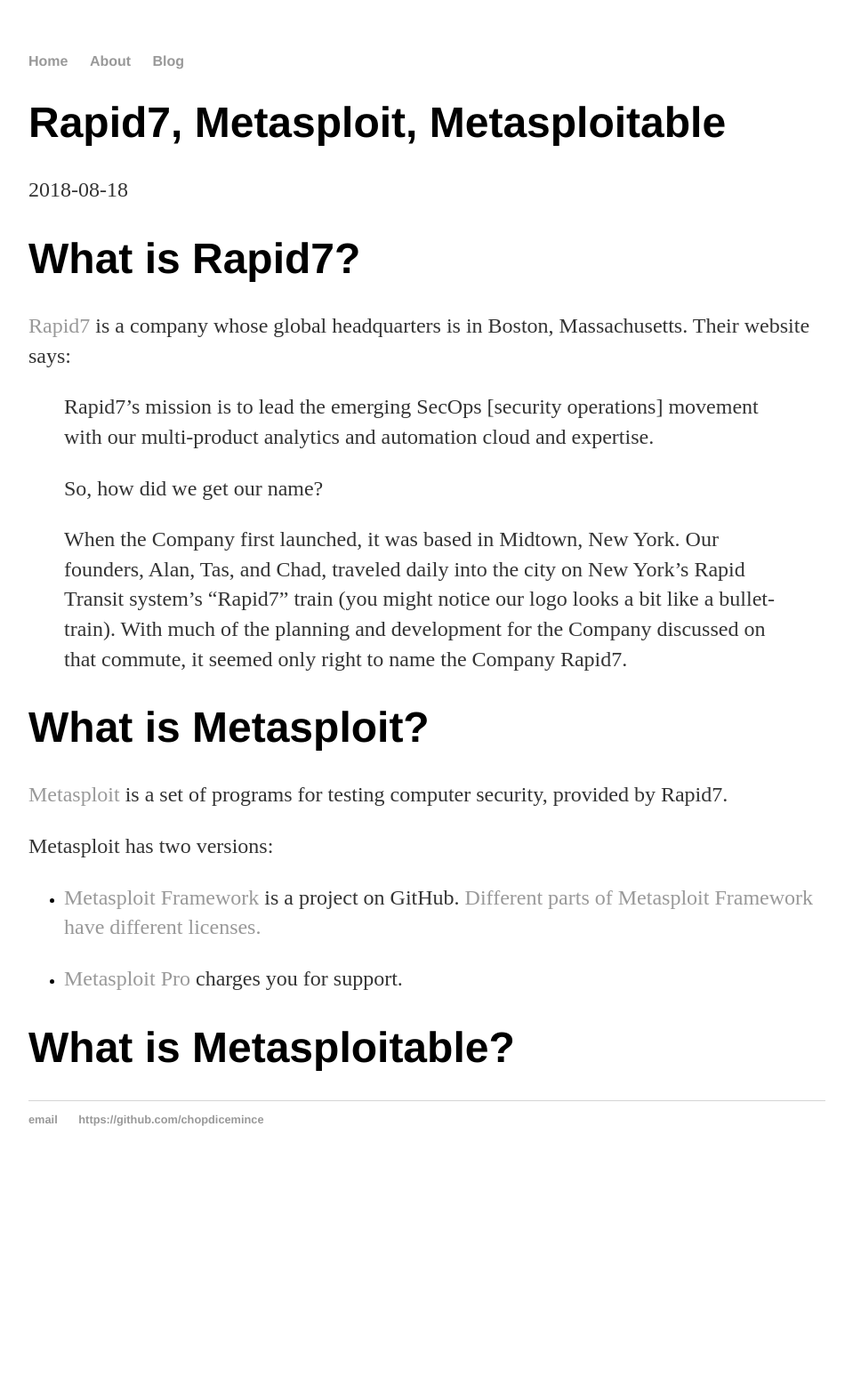
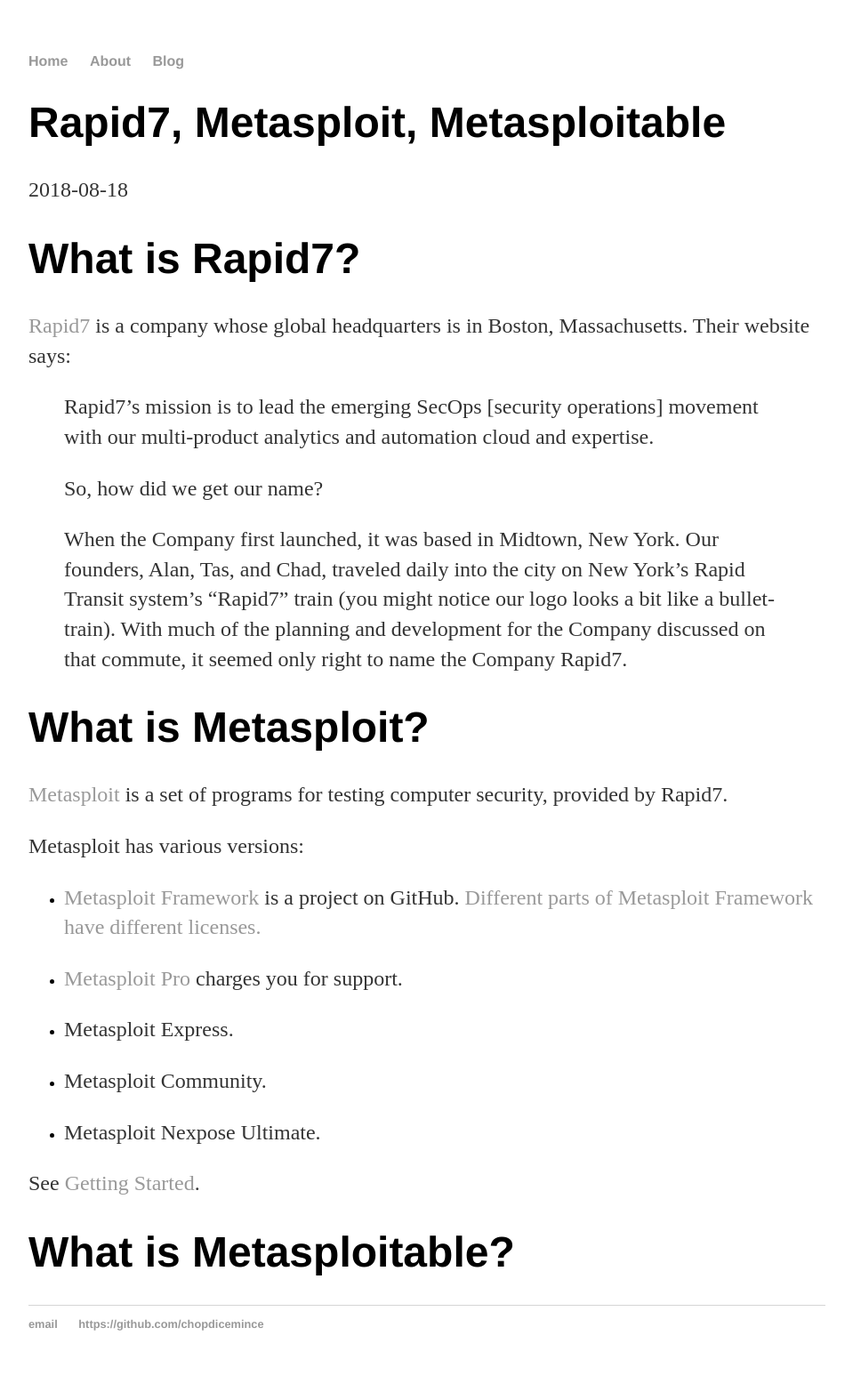
Before and after one commit to chopdicemince/chopdicemince.github.io, a Jekyll site: the page built from _posts/2018-08-18-rapid7-metasploit-metasploitable.md, in a window 1280 px wide. Shown: the whole page at 89% size, without its empty margins (160-1119 px from the left). Built offline with Jekyll 4.4.1, drawn with Linux system fonts in a browser that asks for light colours; before the commit the page ends 1326 px from its top, so only the background shows below that.

Commit message:
Update 2018-08-18-rapid7-metasploit-metasploitable.md

```diff
--- a/_posts/2018-08-18-rapid7-metasploit-metasploitable.md
+++ b/_posts/2018-08-18-rapid7-metasploit-metasploitable.md
@@ -18,10 +18,18 @@
 
 [Metasploit](https://www.metasploit.com/) is a set of programs for testing computer security, provided by Rapid7.
 
-Metasploit has two versions:
+Metasploit has various versions:
 
 * [Metasploit Framework](https://github.com/rapid7/metasploit-framework) is a project on GitHub. [Different parts of Metasploit Framework have different licenses.](https://github.com/rapid7/metasploit-framework/blob/master/LICENSE)
 
 * [Metasploit Pro](https://www.rapid7.com/products/metasploit/download/pro/) charges you for support.
 
+* Metasploit Express.
+
+* Metasploit Community.
+
+* Metasploit Nexpose Ultimate.
+
+See [Getting Started](https://metasploit.help.rapid7.com/docs).
+
 # What is Metasploitable?
```
